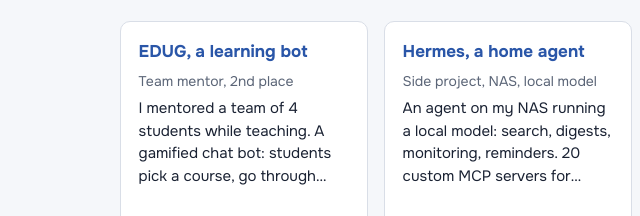
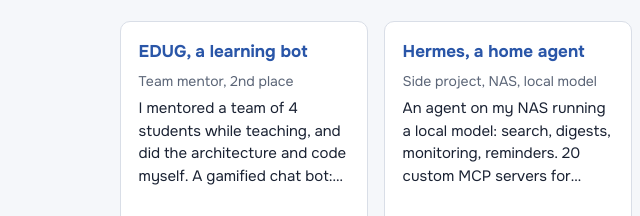
Before and after one commit to inikalaev/resume-site, a plain HTML site: page index.html in a window 1280 px wide. Shown: the part 6962-7178 px from the top of the page, 0-640 px from the left. Drawn offline with Linux system fonts and the light colour scheme.

Commit message:
EDUG: architecture and code; trim flaky result

```diff
--- a/index.html
+++ b/index.html
@@ -336,11 +336,11 @@ const DATA = {
       meta: { ru: "Наставник команды, 2-е место", en: "Team mentor, 2nd place" },
       shots: [],
       details: {
-        ru: ["По опросу команды большинство учеников хотели учиться не по старинке, а в кружках и конкурсах участвовала меньшая часть.", "Был наставником команды из 4 студентов: программист, менеджер проекта, дизайнер и аналитик. Придумали чат-бот с геймификацией: у студента курсы по шагам, прогресс и домашка, у преподавателя публикация курса и результаты учеников. Помогал довести идею до работающего бота и защиты.", "Рабочий бот и презентация с дорожной картой развития, 2-е место."],
-        en: ["According to the team's survey, most students wanted something other than old-school teaching, and few took part in clubs and contests.", "I mentored a team of 4 students: a developer, a project manager, a designer and an analyst. We came up with a gamified chat bot: step-by-step courses, progress and homework for students, course publishing and student results for teachers. I helped take the idea to a working bot and a pitch.", "A working bot and a pitch with a development roadmap, 2nd place."]
+        ru: ["По опросу команды большинство учеников хотели учиться не по старинке, а в кружках и конкурсах участвовала меньшая часть.", "Был наставником команды из 4 студентов: программист, менеджер проекта, дизайнер и аналитик. Придумали чат-бот с геймификацией: у студента курсы по шагам, прогресс и домашка, у преподавателя публикация курса и результаты учеников. Сам сделал архитектуру и написал код бота, команда закрывала аналитику, дизайн и презентацию.", "Рабочий бот и презентация с дорожной картой развития, 2-е место."],
+        en: ["According to the team's survey, most students wanted something other than old-school teaching, and few took part in clubs and contests.", "I mentored a team of 4 students: a developer, a project manager, a designer and an analyst. We came up with a gamified chat bot: step-by-step courses, progress and homework for students, course publishing and student results for teachers. I designed the architecture and wrote the bot's code; the team handled analysis, design and the pitch.", "A working bot and a pitch with a development roadmap, 2nd place."]
       },
-      ru: { t: "EDUG, бот для обучения", d: "Был наставником команды из 4 студентов, пока преподавал. Чат-бот с геймификацией: студент выбирает курс, проходит материал по шагам, видит прогресс и сдаёт домашку, а преподаватель выкладывает курс и смотрит результаты учеников. От идеи до рабочего бота и защиты за короткий срок, заняли 2-е место." },
-      en: { t: "EDUG, a learning bot", d: "I mentored a team of 4 students while teaching. A gamified chat bot: students pick a course, go through material step by step, track progress and hand in homework; teachers publish courses and see their students' results. From idea to a working bot and a pitch in a short time; took 2nd place." },
+      ru: { t: "EDUG, бот для обучения", d: "Был наставником команды из 4 студентов, пока преподавал, и сам писал архитектуру и код. Чат-бот с геймификацией: студент выбирает курс, проходит материал по шагам, видит прогресс и сдаёт домашку, а преподаватель выкладывает курс и смотрит результаты учеников. От идеи до рабочего бота и защиты за короткий срок, заняли 2-е место." },
+      en: { t: "EDUG, a learning bot", d: "I mentored a team of 4 students while teaching, and did the architecture and code myself. A gamified chat bot: students pick a course, go through material step by step, track progress and hand in homework; teachers publish courses and see their students' results. From idea to a working bot and a pitch in a short time; took 2nd place." },
       from: "идея", to: "рабочий бот и 2-е место", fromEn: "an idea", toEn: "a working bot and 2nd place"
     },
     {
@@ -369,8 +369,8 @@ const DATA = {
       meta: { ru: "Основная работа, 12 Ruby-сервисов", en: "Day job, 12 Ruby services" },
       shots: [],
       details: {
-        ru: ["Флаки-тест падал, пайплайн перезапускали и забывали, причину никто не искал.", "Упавший тест ретраится один раз. Если со второго раза прошёл, джоба вешает на MR лейбл flaky и комментарий с seed, спеком и ссылкой на шард. Вынес это в общий CI-компонент и раскатил на 12 Ruby-сервисов, все сидят на одной версии.", "С июня метку получили 75 MR, найдено 15 флаки-спеков, их увидели 16 разработчиков. Теперь видно, что чинить, следующий шаг это разбор самих тестов."],
-        en: ["A flaky test failed, someone re-ran the pipeline and forgot about it; nobody looked for the cause.", "A failed test retries once. If it passes the second time, the job labels the MR flaky and comments with the seed, the spec and a link to the shard. Shipped it as a shared CI component across 12 Ruby services, all pinned to one version.", "Since June 75 MRs got the label, 15 flaky specs were found and 16 developers saw them. Now it is clear what to fix; the next step is fixing the tests themselves."]
+        ru: ["Флаки-тест падал, пайплайн перезапускали и забывали, причину никто не искал.", "Упавший тест ретраится один раз. Если со второго раза прошёл, джоба вешает на MR лейбл flaky и комментарий с seed, спеком и ссылкой на шард. Вынес это в общий CI-компонент и раскатил на 12 Ruby-сервисов, все сидят на одной версии.", "С июня метку получили 75 MR, найдено 15 флаки-спеков, их увидели 16 разработчиков."],
+        en: ["A flaky test failed, someone re-ran the pipeline and forgot about it; nobody looked for the cause.", "A failed test retries once. If it passes the second time, the job labels the MR flaky and comments with the seed, the spec and a link to the shard. Shipped it as a shared CI component across 12 Ruby services, all pinned to one version.", "Since June 75 MRs got the label, 15 flaky specs were found and 16 developers saw them."]
       },
       ru: { t: "Флаки видны прямо на MR", d: "Упавший тест ретраится один раз, и если прошёл, на MR появляется лейбл flaky и комментарий с seed и спеком. Вынес в общий CI-компонент на 12 Ruby-сервисов, за 4 месяца метку увидели 16 разработчиков." },
       en: { t: "Flaky tests show up on the MR", d: "A failed test retries once, and if it passes the MR gets a flaky label and a comment with the seed and spec. Shipped as a shared CI component for 12 Ruby services; 16 developers saw the label in 4 months." },
```
